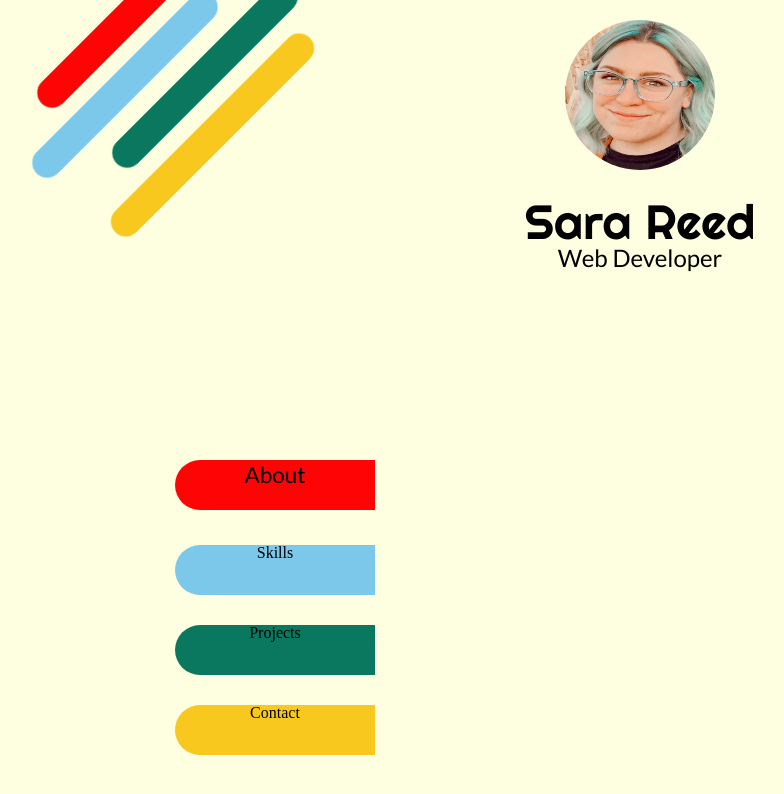
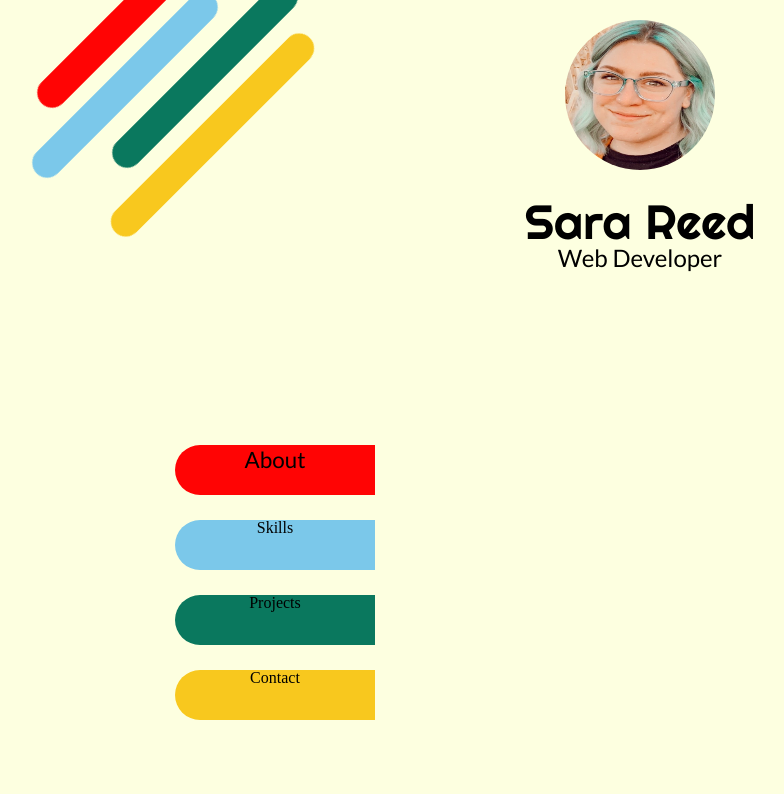
Before and after one commit to Sara1290/portfolio, a React (Create React App) app: page / in a window 1280 px wide. Shown: the top 794 px of the page, without its empty margins (0-784 px from the left). Built offline with nearby package versions, Linux system fonts and the light colour scheme.

Commit message:
click anywhere to exit modal

```diff
--- /dev/null
+++ b/src/Components/AboutModal.css
@@ -0,0 +1,7 @@
+.about-body {
+  background: #ff0404;
+  color: white;
+  width: 85vw;
+  height: 40vh;
+  position: absolute;
+}
--- a/src/Components/AboutModal.js
+++ b/src/Components/AboutModal.js
@@ -1,4 +1,5 @@
 import React from 'react';
+import './AboutModal.css'
 
 const AboutModal = ({showModal, setShowModal}) => {
   // const modalRef = useRef();
--- a/src/Components/Home.css
+++ b/src/Components/Home.css
@@ -78,10 +78,11 @@
 }
 
 /*sections with links*/
-.section-container {
+/* .section-container {
   position: relative;
   top: 150px;
-}
+  width: 45vw;
+} */
 .section-button {
   background: #FF0404;
   border: none;
@@ -94,8 +95,9 @@
   background: #FF0404;
   position: relative;
   left: 175px;
+  top: 100px;
   border-radius: 30px 0px 0px 30px;
-  bottom: 35px;
+  /* bottom: 35px; */
 }
 #blue-section {
   height: 50px;
@@ -103,7 +105,7 @@
   background: #7BC8EA;
   position: relative;
   left: 175px;
-  /* top: 5px; */
+  top: 125px;
   border-radius: 30px 0px 0px 30px;
 }
 
@@ -113,7 +115,7 @@
   background: #0A785E;
   position: relative;
   left: 175px;
-  top: 30px;
+  top: 150px;
   border-radius: 30px 0px 0px 30px;
 }
 
@@ -123,6 +125,6 @@
   background: #F8C81E;
   position: relative;
   left: 175px;
-  top: 60px;
+  top: 175px;
   border-radius: 30px 0px 0px 30px;
 }
--- a/src/Components/Home.js
+++ b/src/Components/Home.js
@@ -28,41 +28,11 @@ const Home = () => {
         <h1> Sara Reed </h1>
         <p> Web Developer</p>
       </div>
-      <div className="section-container">
-
-
-
-
-
-
-
+      {/* <div className="section-container"> */}
         <section id="red-section">
           <button className="section-button" onClick={openModal}>About</button>
           <AboutModal showModal={showModal} setShowModal={setShowModal} />
         </section>
-
-
-
-
-
-
-
-
-
-
-
-
-
-
-
-
-
-
-
-
-
-
-
         <section id="blue-section">
         <p>Skills</p>
         </section>
@@ -72,7 +42,7 @@ const Home = () => {
         <section id="yellow-section">
         <p>Contact</p>
         </section>
-      </div>
+      {/* </div> */}
     </div>
   );
 
```
